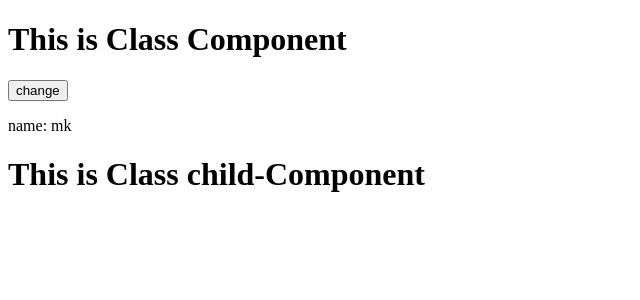
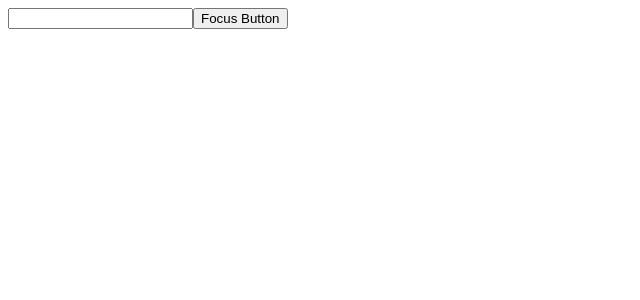
Before and after one commit to mk-Guvi/React-Learning, a React (Vite) app: page / in a window 1280 px wide. Shown: the top 300 px of the page, without its empty margins (0-640 px from the left). Built offline with nearby package versions, Linux system fonts and the light colour scheme.

Commit message:
InputRef-folder

```diff
--- /dev/null
+++ b/components/InputRef/ChildRef.js
@@ -0,0 +1,20 @@
+import React, { Component } from "react"; //to use class import the {component} from react lib
+class ChildRef extends Component {
+  constructor(props) {
+    super(props);
+    // creating this.inputRef so that we can use React.createRef at required fields
+    this.inputRef = React.createRef();
+  }
+  //a method that is passed as props in parent component
+  FocusInput() {
+    this.inputRef.current.focus();
+  }
+  render() {
+    return (
+      <>
+        <input type="text" ref={this.inputRef} />
+      </>
+    );
+  }
+}
+export default ChildRef;
--- /dev/null
+++ b/components/InputRef/ParentRef.js
@@ -0,0 +1,26 @@
+import React, { Component } from "react"; //to use class import the {component} from react lib
+import ChildRef from "./ChildRef";
+class ParentRef extends Component {
+  constructor(props) {
+    super(props);
+
+    this.componentRef = React.createRef();
+  }
+  render() {
+    return (
+      <>
+        {/* ref={this.componentRef}-this accesses the childComponent dom-Node */}
+        <ChildRef ref={this.componentRef} />
+        <button
+          onClick={() => {
+            //FocusInput();-it is method of childComponent
+            this.componentRef.current.FocusInput();
+          }}
+        >
+          Focus Button
+        </button>
+      </>
+    );
+  }
+}
+export default ParentRef;
--- /dev/null
+++ b/components/Ref.js
@@ -0,0 +1,44 @@
+import React, { Component } from "react"; //to use class import the {component} from react lib
+class Ref extends Component {
+  constructor(props) {
+    super(props);
+    // creating this.inputRef so that we can use React.createRef at required fields
+    this.inputRef = React.createRef();
+    //callBack refs
+    this.cbRef = null; //step-1:createing a property
+    //  step-2:creating a method that accepts the dom-elemnt as a paraameter which assigns the dom element to property(step-1) created .
+
+    this.setcbRef = (element) => {
+      this.cbRef = element;
+    };
+  }
+  componentDidMount() {
+    //it returns an object that holds current dom node
+    // this.inputRef.current.focus();
+    // console.log(this.inputRef);
+    //using calbackRefs
+    //NOTE:React will call refcallback with the domelement when the component mounts and call it with null when the component unmounts that is the reason it is really important to check if a value exists on the reference property and it is not null thats why we use if(this.cbRef){}
+    if (this.cbRef) {
+      this.cbRef.focus();
+    }
+  }
+
+  render() {
+    return (
+      <>
+        <input type="text" ref={this.inputRef} />
+        {/* step-3:attaching the setcbRef to the required field where the dom element is passed as parameter in this.setcbRef */}
+
+        <input type="text" ref={this.setcbRef} />
+        <button
+          onClick={() => {
+            alert(this.inputRef.current.value);
+          }}
+        >
+          alert
+        </button>
+      </>
+    );
+  }
+}
+export default Ref;
--- a/src/App.js
+++ b/src/App.js
@@ -10,6 +10,8 @@ import EventBind from "../components/EventBindings";
 import ChangeState from "../components/ChangeState";
 import ParentComponent from "../components/ParentComponent";
 import Condtional from "../components/Conditonal";
+import Ref from "../components/Ref";
+import ParentRef from "../components/InputRef/ParentRef";
 import List from "../components/List";
 import Stylesheet from "../components/Stylesheet";
 import Mount from "../components/lifecycle/Mount";
@@ -42,7 +44,9 @@ function App() {
       {/* <h1>List of Names</h1>
       <List /> */}
       {/* <Stylesheet primary={true} /> */}
-      <Mount />
+      {/* <Mount /> */}
+      {/* <Ref /> */}
+      <ParentRef />
     </div>
   );
 }
```
Also changed, not shown: 1 other file (tests, documents, lock files or other folders).
